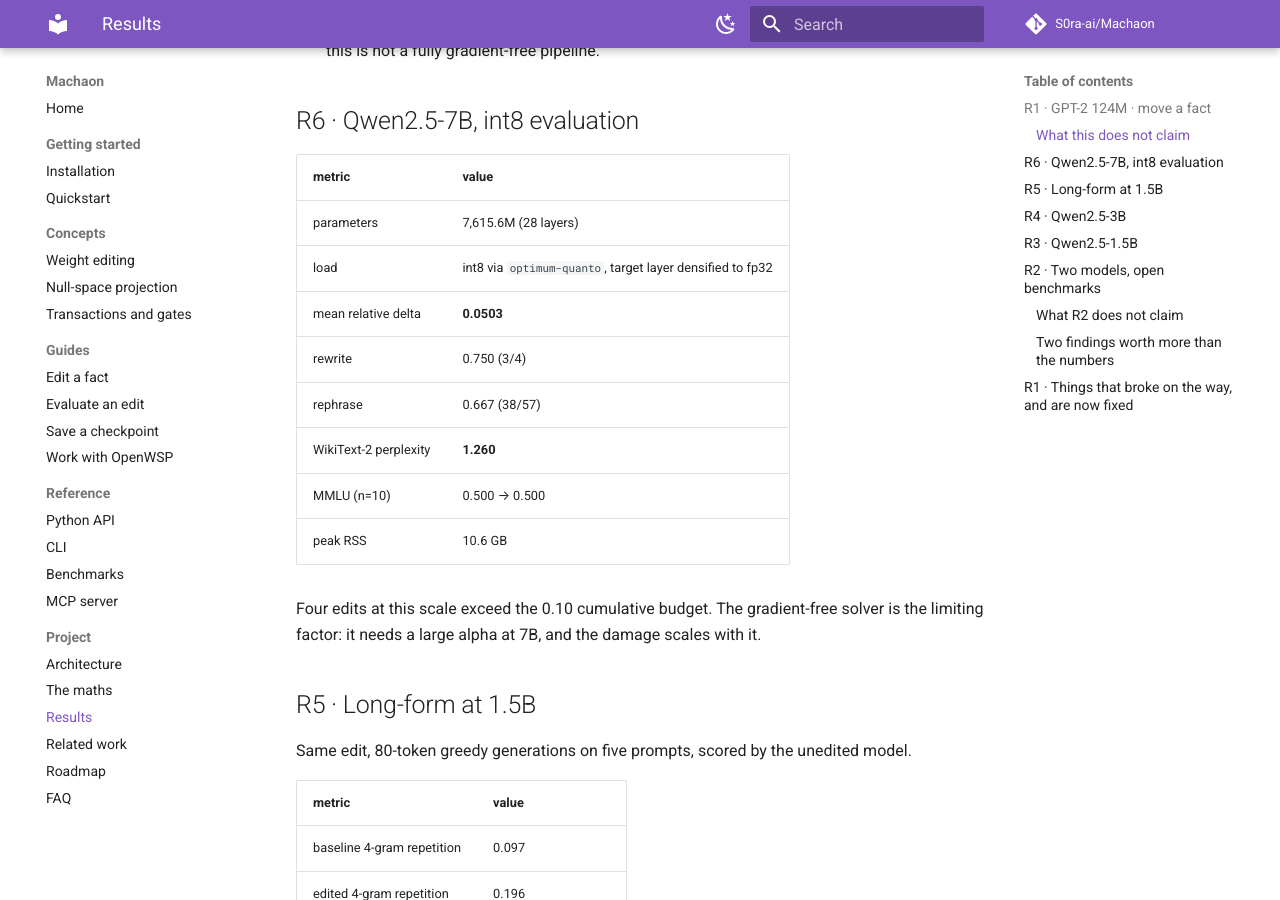
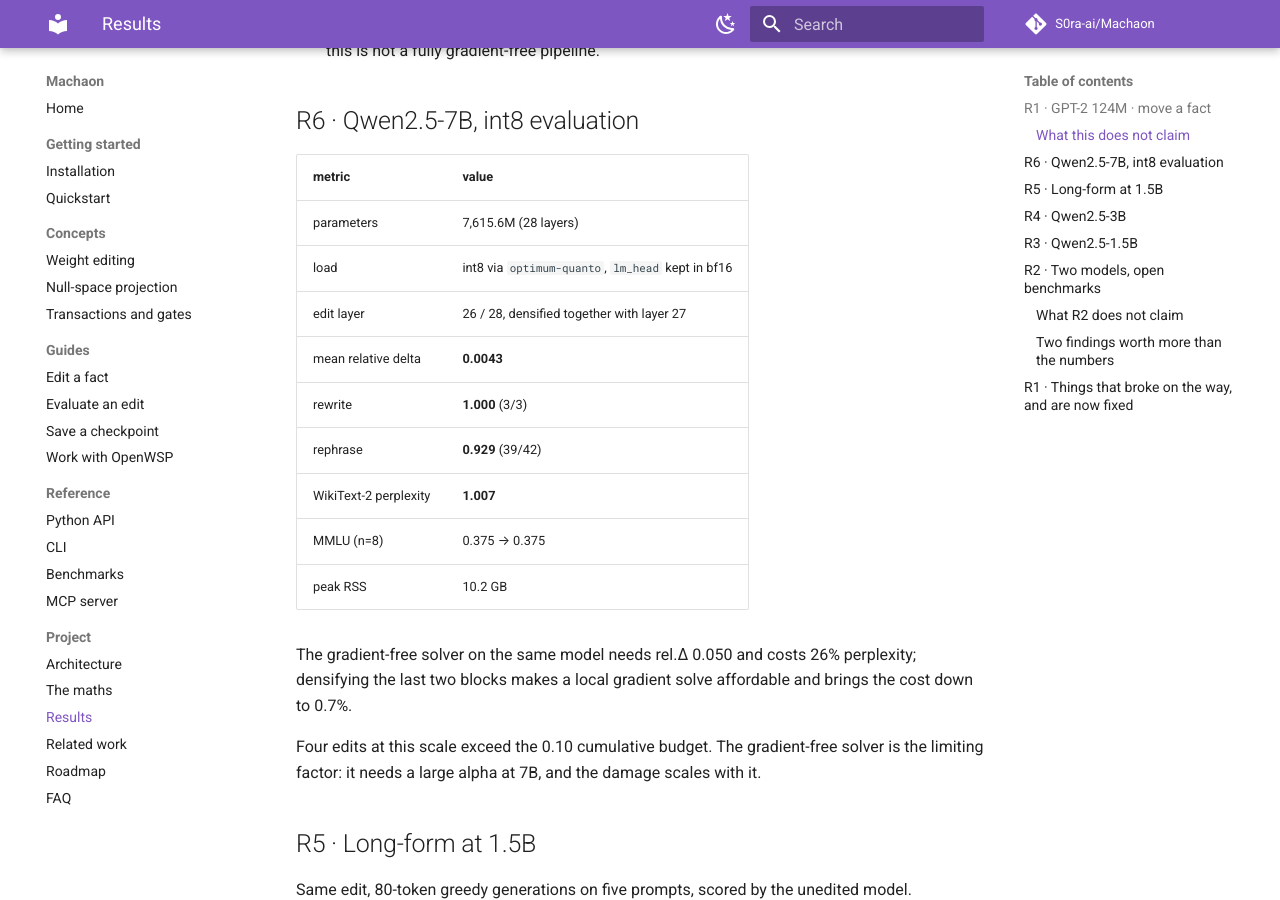
Before and after one commit to S0ra-ai/Machaon, an MkDocs documentation site: the page built from docs/RESULTS.md, in a window 1280 px wide and 900 px high, scrolled down 1841 px. Built offline with MkDocs 1.6.1 and Material for MkDocs 9.7.7, drawn with Linux system fonts in a browser that asks for light colours; comment, search, counter and statistics services are not loaded.

Commit message:
feat: local gradient at 7B via densify_from
- HFModel.densify_layer / densify_from: densify the edited layer and the ones
  after it, so backward traverses 2 of 28 blocks instead of 28
- bench: lm_head excluded from int8, --lr flag
- 7B result: rel.delta 0.0043, rewrite 1.000, rephrase 0.929, perplexity 1.007
  at 10.2 GB peak, versus 0.0503 / 0.750 / 0.667 / 1.260 for the gradient-free
  solver
- 164 tests

```diff
--- a/docs/RESULTS.md
+++ b/docs/RESULTS.md
@@ -58,13 +58,18 @@ All six paraphrases were prompts where the base model *already* answered
 | metric | value |
 |---|---|
 | parameters | 7,615.6M (28 layers) |
-| load | int8 via `optimum-quanto`, target layer densified to fp32 |
-| mean relative delta | **0.0503** |
-| rewrite | 0.750 (3/4) |
-| rephrase | 0.667 (38/57) |
-| WikiText-2 perplexity | **1.260** |
-| MMLU (n=10) | 0.500 → 0.500 |
-| peak RSS | 10.6 GB |
+| load | int8 via `optimum-quanto`, `lm_head` kept in bf16 |
+| edit layer | 26 / 28, densified together with layer 27 |
+| mean relative delta | **0.0043** |
+| rewrite | **1.000** (3/3) |
+| rephrase | **0.929** (39/42) |
+| WikiText-2 perplexity | **1.007** |
+| MMLU (n=8) | 0.375 → 0.375 |
+| peak RSS | 10.2 GB |
+
+The gradient-free solver on the same model needs rel.Δ 0.050 and costs 26%
+perplexity; densifying the last two blocks makes a local gradient solve
+affordable and brings the cost down to 0.7%.
 
 Four edits at this scale exceed the 0.10 cumulative budget. The gradient-free
 solver is the limiting factor: it needs a large alpha at 7B, and the damage
```
Also changed, not shown: CHANGELOG.md (+4 -3 lines), README.md (+2 -2 lines), docs/index.md (+1 -1 lines), docs/reference/api.md (+2 -0 lines), docs/reference/benchmarks.md (+19 -3 lines), docs/roadmap.md (+2 -1 lines), 3 other files.
